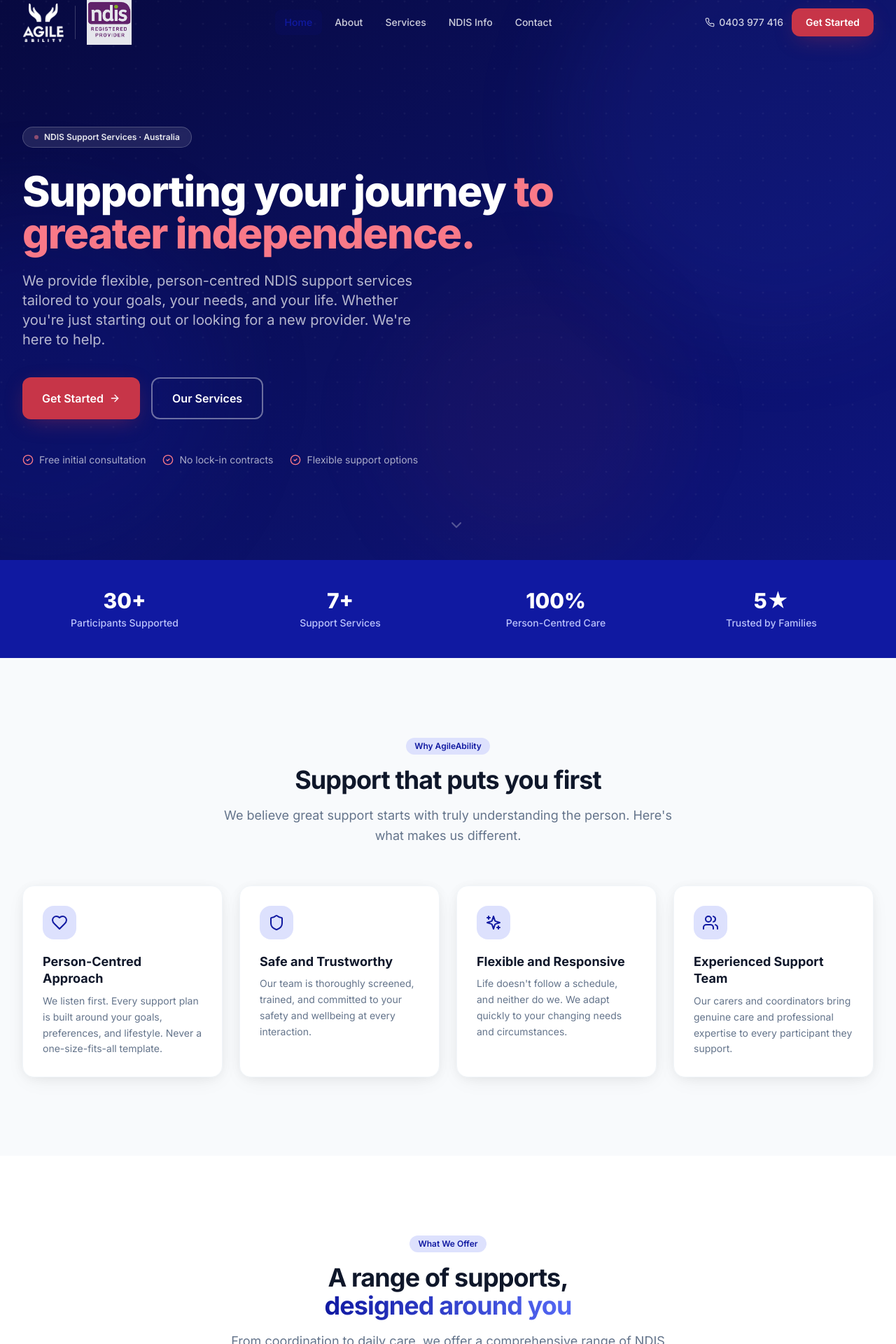
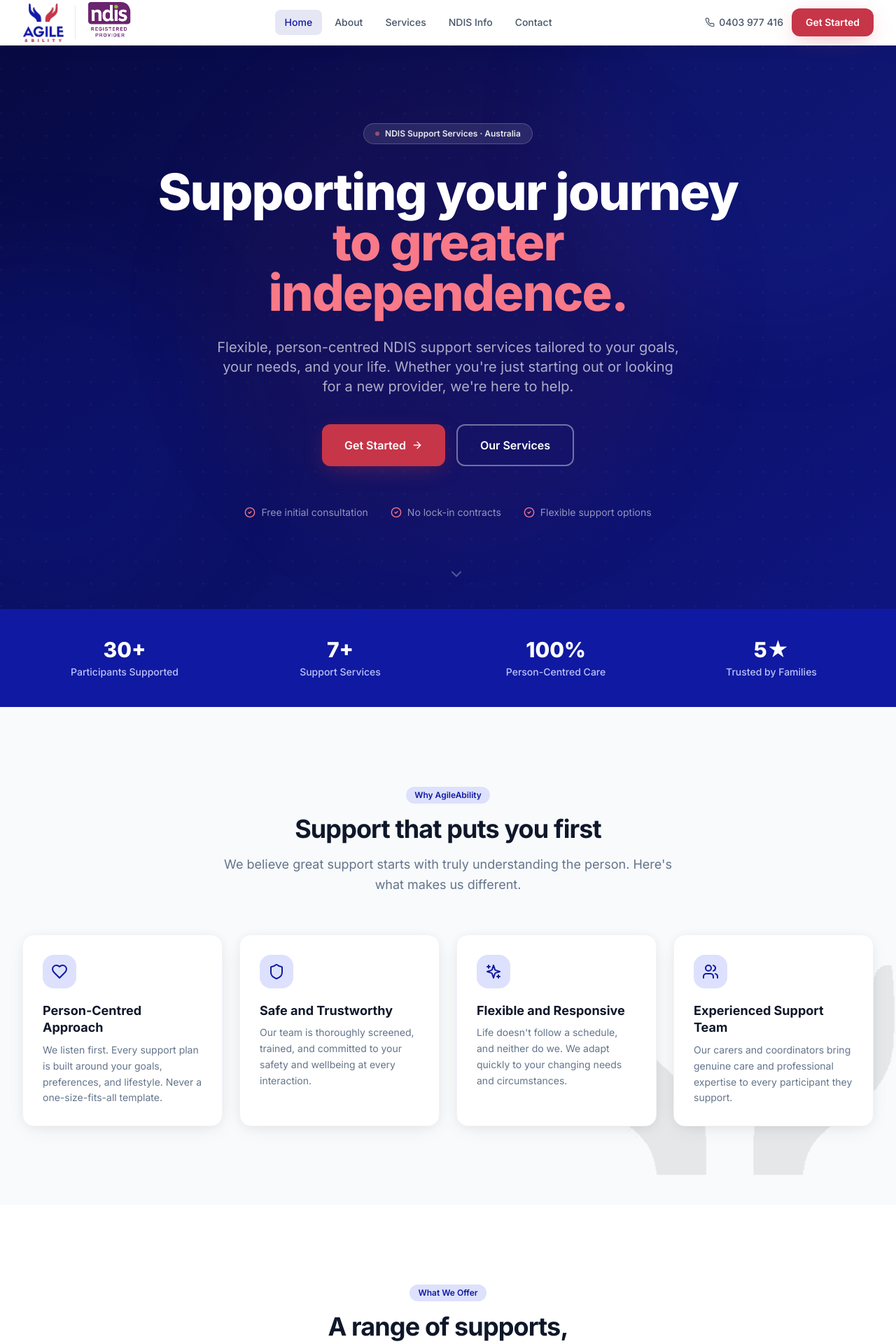
Before and after one commit to aminfaruk/agileabililty, a React (Vite) app: page / in a window 1280 px wide. Shown: the top 1920 px of the page at 70% size. Built offline with nearby package versions, Linux system fonts and the light colour scheme.

Commit message:
Centered hero layout, static white navbar, logo watermark with parallax

```diff
--- a/src/components/Navbar.jsx
+++ b/src/components/Navbar.jsx
@@ -11,29 +11,13 @@
 ]
 
 export default function Navbar() {
-  const [isOpen,   setIsOpen]   = useState(false)
-  const [scrolled, setScrolled] = useState(false)
+  const [isOpen, setIsOpen] = useState(false)
   const { pathname } = useLocation()
 
   useEffect(() => { setIsOpen(false) }, [pathname])
 
-  useEffect(() => {
-    const onScroll = () => setScrolled(window.scrollY > 16)
-    window.addEventListener('scroll', onScroll, { passive: true })
-    return () => window.removeEventListener('scroll', onScroll)
-  }, [])
-
-  const isHome  = pathname === '/'
-  const onDark  = !scrolled && isHome   // transparent hero → dark background
-
   return (
-    <header
-      className={`fixed top-0 inset-x-0 z-50 transition-all duration-300
-        ${scrolled || !isHome
-          ? 'bg-white/95 backdrop-blur-md shadow-soft border-b border-slate-100'
-          : 'bg-transparent'
-        }`}
-    >
+    <header className="fixed top-0 inset-x-0 z-50 bg-white border-b border-slate-100 shadow-soft">
       <nav
         className="max-w-7xl mx-auto px-4 sm:px-6 lg:px-8"
         aria-label="Main navigation"
@@ -50,24 +34,16 @@
               <img
                 src="/logo.png"
                 alt="AgileAbility"
-                className={`h-14 md:h-18 w-auto object-contain transition-all duration-300
-                  ${onDark ? 'brightness-0 invert' : ''}`}
+                className="h-14 md:h-18 w-auto object-contain"
               />
             </Link>
 
-            {/* Divider */}
-            <div
-              className={`hidden sm:block w-px h-12 rounded-full transition-colors duration-300
-                ${onDark ? 'bg-white/20' : 'bg-slate-200'}`}
-              aria-hidden="true"
-            />
+            <div className="hidden sm:block w-px h-12 rounded-full bg-slate-200" aria-hidden="true" />
 
-            {/* NDIS Registered Provider stamp */}
             <img
               src="/ndisregistered.png"
               alt="NDIS Registered Provider"
-              className={`hidden sm:block h-12 md:h-16 w-auto object-contain transition-opacity duration-300
-                ${onDark ? 'opacity-90' : 'opacity-100'}`}
+              className="hidden sm:block h-12 md:h-16 w-auto object-contain"
             />
           </div>
 
@@ -82,9 +58,7 @@
                   `px-3.5 py-2 rounded-lg text-sm font-medium transition-all duration-200
                   ${isActive
                     ? 'bg-brand-700/10 text-brand-700'
-                    : onDark
-                      ? 'text-white/80 hover:text-white hover:bg-white/10'
-                      : 'text-slate-600 hover:text-slate-900 hover:bg-slate-100'
+                    : 'text-slate-600 hover:text-slate-900 hover:bg-slate-100'
                   }`
                 }
               >
@@ -97,8 +71,7 @@
           <div className="hidden md:flex items-center gap-3">
             <a
               href="tel:+61403977416"
-              className={`flex items-center gap-1.5 text-sm font-medium transition-colors duration-200
-                ${onDark ? 'text-white/80 hover:text-white' : 'text-slate-600 hover:text-brand-700'}`}
+              className="flex items-center gap-1.5 text-sm font-medium text-slate-600 hover:text-brand-700 transition-colors duration-200"
             >
               <Phone className="w-3.5 h-3.5" aria-hidden="true" />
               <span>0403 977 416</span>
@@ -111,10 +84,7 @@
           {/* ── Mobile hamburger ─────────────────────────────────────── */}
           <button
             onClick={() => setIsOpen(v => !v)}
-            className={`md:hidden p-2 rounded-lg transition-colors duration-200
-              ${onDark
-                ? 'text-white hover:bg-white/10'
-                : 'text-slate-700 hover:bg-slate-100'}`}
+            className="md:hidden p-2 rounded-lg text-slate-700 hover:bg-slate-100 transition-colors duration-200"
             aria-expanded={isOpen}
             aria-controls="mobile-menu"
             aria-label={isOpen ? 'Close menu' : 'Open menu'}
--- a/src/pages/Home.jsx
+++ b/src/pages/Home.jsx
@@ -5,7 +5,7 @@
   HandHeart, Home as HomeIcon, Car,
   MapPin, Clock, HeartHandshake, Lightbulb, GraduationCap, TrendingUp,
 } from 'lucide-react'
-import { useState } from 'react'
+import { useState, useRef, useEffect } from 'react'
 import { useScrollAnimation } from '../hooks/useScrollAnimation'
 
 // ─── Data ────────────────────────────────────────────────────────────────────
@@ -151,6 +151,32 @@
   )
 }
 
+function LogoWatermark() {
+  const ref = useRef(null)
+  useEffect(() => {
+    const onScroll = () => {
+      if (ref.current) {
+        const y = window.scrollY
+        ref.current.style.transform = `translateY(${y * 0.12}px)`
+        ref.current.style.opacity = Math.max(0.03, 0.07 - y * 0.00008)
+      }
+    }
+    window.addEventListener('scroll', onScroll, { passive: true })
+    return () => window.removeEventListener('scroll', onScroll)
+  }, [])
+  return (
+    <div className="absolute inset-0 overflow-hidden pointer-events-none hidden sm:block" aria-hidden="true">
+      <img
+        ref={ref}
+        src="/logo.png"
+        alt=""
+        className="absolute -right-24 top-1/2 -translate-y-1/2 w-[55%] max-w-2xl opacity-[0.05] blur-[2px] select-none"
+        style={{ filter: 'grayscale(100%) brightness(0)', transition: 'opacity 0.3s' }}
+      />
+    </div>
+  )
+}
+
 function AnimatedSection({ children, className = '', delay = 0 }) {
   const [ref, isVisible] = useScrollAnimation()
   return (
@@ -173,7 +199,7 @@
     <>
       {/* ── Hero ────────────────────────────────────────────────────────────── */}
       <section
-        className="relative min-h-screen flex items-center overflow-hidden
+        className="relative min-h-screen flex items-center justify-center overflow-hidden
                    bg-gradient-to-br from-brand-950 via-brand-900 to-brand-800"
         aria-labelledby="hero-heading"
       >
@@ -181,8 +207,7 @@
         <div className="absolute inset-0 overflow-hidden pointer-events-none" aria-hidden="true">
           <div className="absolute -top-32 -right-32 w-[600px] h-[600px] rounded-full bg-brand-600/10 blur-3xl" />
           <div className="absolute bottom-0 -left-48 w-[500px] h-[500px] rounded-full bg-brand-700/20 blur-3xl" />
-          <div className="absolute top-1/2 right-1/4 w-[400px] h-[400px] rounded-full bg-accent-600/5 blur-3xl" />
-          {/* Dot grid */}
+          <div className="absolute top-1/2 left-1/2 -translate-x-1/2 -translate-y-1/2 w-[700px] h-[700px] rounded-full bg-accent-600/5 blur-3xl" />
           <svg className="absolute inset-0 w-full h-full opacity-[0.04]" xmlns="http://www.w3.org/2000/svg">
             <defs>
               <pattern id="dots" x="0" y="0" width="32" height="32" patternUnits="userSpaceOnUse">
@@ -193,16 +218,7 @@
           </svg>
         </div>
 
-        {/*
-          Two-column layout on xl+:
-          - Left: headline, CTA, trust indicators
-          - Right: stat cards (push-based, no absolute overlap)
-        */}
-        <div className="relative max-w-7xl mx-auto px-4 sm:px-6 lg:px-8 pt-32 pb-20 md:pt-40 md:pb-28 w-full">
-          <div className="max-w-3xl">
-
-            {/* ── Text column ─────────────────────────────────────────────── */}
-            <div>
+        <div className="relative w-full max-w-4xl mx-auto px-4 sm:px-6 lg:px-8 pt-36 pb-24 md:pt-44 md:pb-32 text-center">
           {/* Badge */}
           <div className="animate-fade-in animation-fill-both animation-delay-100 inline-flex items-center gap-2 px-4 py-1.5 rounded-full bg-white/10 border border-white/20 text-white/90 text-xs font-semibold mb-8 backdrop-blur-sm">
             <span className="w-1.5 h-1.5 rounded-full bg-accent-400 animate-pulse" aria-hidden="true" />
@@ -212,44 +228,42 @@
           {/* Headline */}
           <h1
             id="hero-heading"
-                className="animate-fade-up animation-fill-both animation-delay-200 text-4xl sm:text-5xl lg:text-6xl font-extrabold text-white leading-[1.1] tracking-tight mb-6"
+            className="animate-fade-up animation-fill-both animation-delay-200 text-5xl sm:text-6xl lg:text-7xl font-extrabold text-white leading-[1.08] tracking-tight mb-7"
           >
             Supporting your journey{' '}
             <span className="text-accent-400">to greater independence.</span>
           </h1>
 
           {/* Subheading */}
-              <p className="animate-fade-up animation-fill-both animation-delay-300 text-lg sm:text-xl text-white/70 leading-relaxed max-w-xl mb-10">
-                We provide flexible, person-centred NDIS support services tailored
-                to your goals, your needs, and your life. Whether you're just starting
-                out or looking for a new provider. We're here to help.
+          <p className="animate-fade-up animation-fill-both animation-delay-300 text-lg sm:text-xl text-white/65 leading-relaxed max-w-2xl mx-auto mb-10">
+            Flexible, person-centred NDIS support services tailored to your goals,
+            your needs, and your life. Whether you're just starting out or looking
+            for a new provider, we're here to help.
           </p>
 
           {/* CTAs */}
-              <div className="animate-fade-up animation-fill-both animation-delay-400 flex flex-wrap gap-4 mb-12">
-                <Link to="/contact" className="btn-primary text-base px-7 py-4 shadow-accent">
+          <div className="animate-fade-up animation-fill-both animation-delay-400 flex flex-wrap justify-center gap-4 mb-14">
+            <Link to="/contact" className="btn-primary text-base px-8 py-4 shadow-accent">
               Get Started
               <ArrowRight className="w-4 h-4" aria-hidden="true" />
             </Link>
-                <Link to="/services" className="btn-ghost text-base px-7 py-4">
+            <Link to="/services" className="btn-ghost text-base px-8 py-4">
               Our Services
             </Link>
           </div>
 
           {/* Trust indicators */}
-              <div className="animate-fade-up animation-fill-both animation-delay-500 flex flex-wrap items-center gap-x-6 gap-y-2">
+          <div className="animate-fade-up animation-fill-both animation-delay-500 flex flex-wrap justify-center items-center gap-x-8 gap-y-3">
             {[
               'Free initial consultation',
               'No lock-in contracts',
               'Flexible support options',
             ].map(item => (
-                  <span key={item} className="flex items-center gap-2 text-white/65 text-sm">
+              <span key={item} className="flex items-center gap-2 text-white/55 text-sm">
                 <CheckCircle2 className="w-4 h-4 text-accent-400 shrink-0" aria-hidden="true" />
                 {item}
               </span>
             ))}
-              </div>
-            </div>
           </div>
         </div>
 
@@ -274,8 +288,9 @@
       </section>
 
       {/* ── Why Choose Us ───────────────────────────────────────────────────── */}
-      <section className="py-20 md:py-28 bg-slate-50" aria-labelledby="why-heading">
-        <div className="max-w-7xl mx-auto px-4 sm:px-6 lg:px-8">
+      <section className="relative py-20 md:py-28 bg-slate-50 overflow-hidden" aria-labelledby="why-heading">
+        <LogoWatermark />
+        <div className="relative max-w-7xl mx-auto px-4 sm:px-6 lg:px-8">
           <AnimatedSection className="text-center mb-14">
             <span className="badge mb-4">Why AgileAbility</span>
             <h2 id="why-heading" className="section-heading mb-4">
```
Lines whose indentation alone changed are shown as unchanged.
